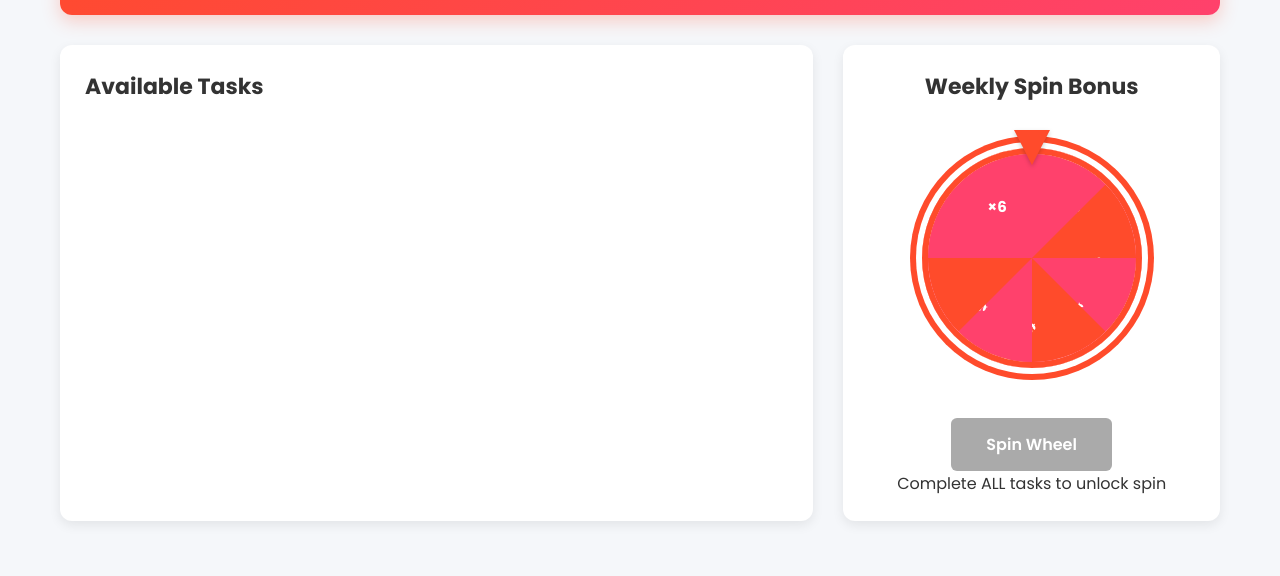
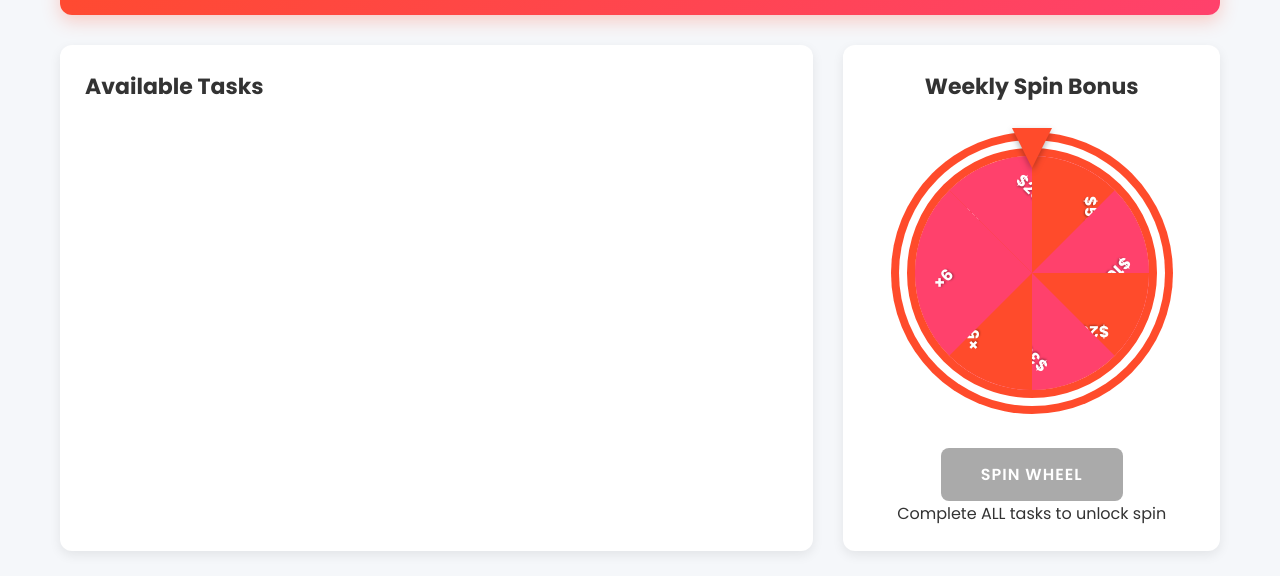
Before and after one commit to Phi-star/weeklypaystasks, a website: page dashboard.html in a window 1280 px wide. Shown: the part 341-917 px from the top of the page. Before the commit the page ends 887 px from the top, so only its background shows below. Drawn offline with Linux system fonts and the light colour scheme.

Commit message:
Update dashboard.css

```diff
--- a/dashboard.css
+++ b/dashboard.css
@@ -268,12 +268,13 @@ body {
     display: flex;
     flex-direction: column;
     align-items: center;
+    text-align: center;
 }
 
 .wheel-container {
     position: relative;
-    width: 220px;
-    height: 220px;
+    width: 250px;
+    height: 250px;
     margin: 25px auto;
 }
 
@@ -283,10 +284,11 @@ body {
     border-radius: 50%;
     position: relative;
     overflow: hidden;
-    border: 6px solid #FF4B2B;
-    box-shadow: 0 0 0 6px white, 0 0 0 12px #FF4B2B;
+    border: 8px solid #FF4B2B;
+    box-shadow: 0 0 0 8px white, 0 0 0 16px #FF4B2B;
     transition: transform 4s cubic-bezier(0.17, 0.67, 0.12, 0.99);
     transform: rotate(0deg);
+    background: white;
 }
 
 .wheel-item {
@@ -294,46 +296,62 @@ body {
     width: 50%;
     height: 50%;
     transform-origin: bottom right;
+    left: 0;
+    top: 0;
     display: flex;
     align-items: center;
-    justify-content: center;
-    background-color: var(--clr);
+    justify-content: flex-start;
+    padding-left: 40px;
+    box-sizing: border-box;
+    font-weight: bold;
+    font-size: 16px;
     color: white;
-    font-weight: bold;
-    left: 0;
-    top: 0;
-    padding-left: 35px;
-    box-sizing: border-box;
-    font-size: 15px;
+    text-shadow: 1px 1px 2px rgba(0,0,0,0.3);
 }
 
-.wheel-item:nth-child(1) { transform: rotate(45deg); }
-.wheel-item:nth-child(2) { transform: rotate(90deg); }
-.wheel-item:nth-child(3) { transform: rotate(135deg); }
-.wheel-item:nth-child(4) { transform: rotate(180deg); }
-.wheel-item:nth-child(5) { transform: rotate(225deg); }
-.wheel-item:nth-child(6) { transform: rotate(270deg); }
-.wheel-item:nth-child(7) { transform: rotate(315deg); }
-.wheel-item:nth-child(8) { transform: rotate(360deg); }
+.wheel-item:nth-child(1) { transform: rotate(0deg);    background-color: #FF4B2B; }
+.wheel-item:nth-child(2) { transform: rotate(45deg);   background-color: #FF416C; }
+.wheel-item:nth-child(3) { transform: rotate(90deg);   background-color: #FF4B2B; }
+.wheel-item:nth-child(4) { transform: rotate(135deg);  background-color: #FF416C; }
+.wheel-item:nth-child(5) { transform: rotate(180deg);  background-color: #FF4B2B; }
+.wheel-item:nth-child(6) { transform: rotate(225deg);  background-color: #FF416C; }
+.wheel-item:nth-child(7) { transform: rotate(270deg);  background-color: #FF4B2B; }
+.wheel-item:nth-child(8) { transform: rotate(315deg);  background-color: #FF416C; }
+
+.spin-pointer {
+    position: absolute;
+    top: -20px;
+    left: 50%;
+    transform: translateX(-50%);
+    width: 0;
+    height: 0;
+    border-left: 20px solid transparent;
+    border-right: 20px solid transparent;
+    border-top: 40px solid #FF4B2B;
+    z-index: 10;
+    filter: drop-shadow(0 3px 3px rgba(0,0,0,0.3));
+}
 
 .spin-btn {
     background-color: #FF4B2B;
     color: white;
     border: none;
-    padding: 14px 35px;
-    border-radius: 6px;
+    padding: 14px 40px;
+    border-radius: 8px;
     cursor: pointer;
     font-weight: 600;
     font-size: 16px;
     margin-top: 25px;
     transition: all 0.3s;
-    box-shadow: 0 4px 10px rgba(255,75,43,0.3);
+    box-shadow: 0 4px 12px rgba(255, 75, 43, 0.3);
+    text-transform: uppercase;
+    letter-spacing: 1px;
 }
 
 .spin-btn:hover {
     background-color: #e04426;
     transform: translateY(-3px);
-    box-shadow: 0 6px 15px rgba(255,75,43,0.4);
+    box-shadow: 0 6px 16px rgba(255, 75, 43, 0.4);
 }
 
 .spin-btn:disabled {
@@ -343,26 +361,17 @@ body {
     box-shadow: none;
 }
 
-.spin-pointer {
-    position: absolute;
-    top: -18px;
-    left: 50%;
-    transform: translateX(-50%);
-    width: 0;
-    height: 0;
-    border-left: 18px solid transparent;
-    border-right: 18px solid transparent;
-    border-top: 35px solid #FF4B2B;
-    z-index: 10;
-    filter: drop-shadow(0 2px 2px rgba(0,0,0,0.2));
+.spin-btn.pulse {
+    animation: pulse 1.5s infinite;
 }
 
 .spin-status {
-    margin-top: 15px;
+    margin-top: 20px;
     text-align: center;
-    font-size: 14px;
+    font-size: 15px;
     color: #666;
     line-height: 1.5;
+    max-width: 80%;
 }
 
 /* Modal Styles */
@@ -486,6 +495,22 @@ body {
     transform: translateY(-2px);
 }
 
+/* Animations */
+@keyframes pulse {
+    0% { transform: scale(1); }
+    50% { transform: scale(1.05); }
+    100% { transform: scale(1); }
+}
+
+@keyframes wheelSpin {
+    0% { transform: rotate(0deg); }
+    100% { transform: rotate(2160deg); }
+}
+
+.spinning {
+    animation: wheelSpin 4s cubic-bezier(0.17, 0.67, 0.12, 0.99) forwards;
+}
+
 /* Responsive adjustments */
 @media (max-width: 768px) {
     .dashboard-header {
@@ -525,26 +550,9 @@ body {
     .task-action {
         width: 100%;
     }
-}
 
-/* Animation for task completion */
-@keyframes taskComplete {
-    0% { transform: scale(1); }
-    50% { transform: scale(1.03); }
-    100% { transform: scale(1); }
-}
-
-.task-complete-animation {
-    animation: taskComplete 0.5s ease;
-}
-
-/* Pulse animation for spin button */
-@keyframes pulse {
-    0% { transform: scale(1); }
-    50% { transform: scale(1.05); }
-    100% { transform: scale(1); }
-}
-
-.spin-btn.pulse {
-    animation: pulse 1.5s infinite;
-        }
+    .wheel-container {
+        width: 220px;
+        height: 220px;
+    }
+    }
```
